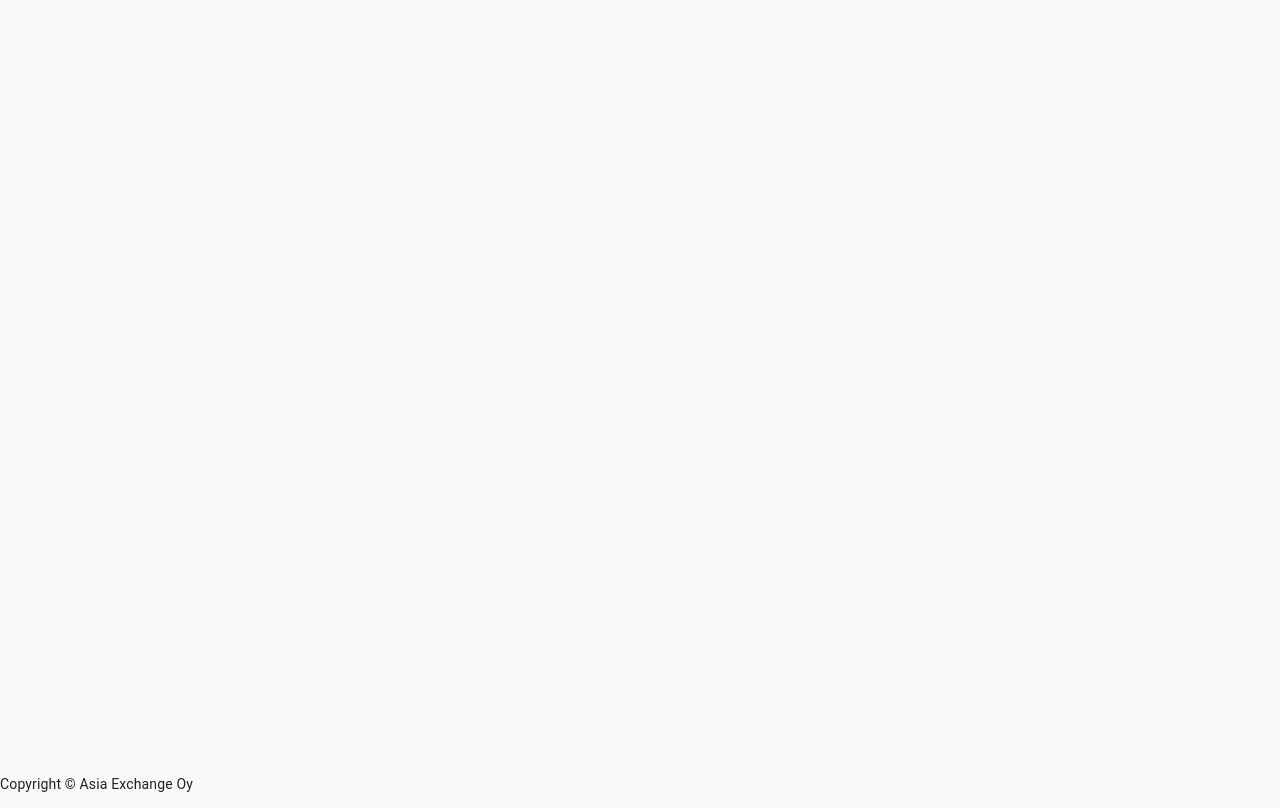
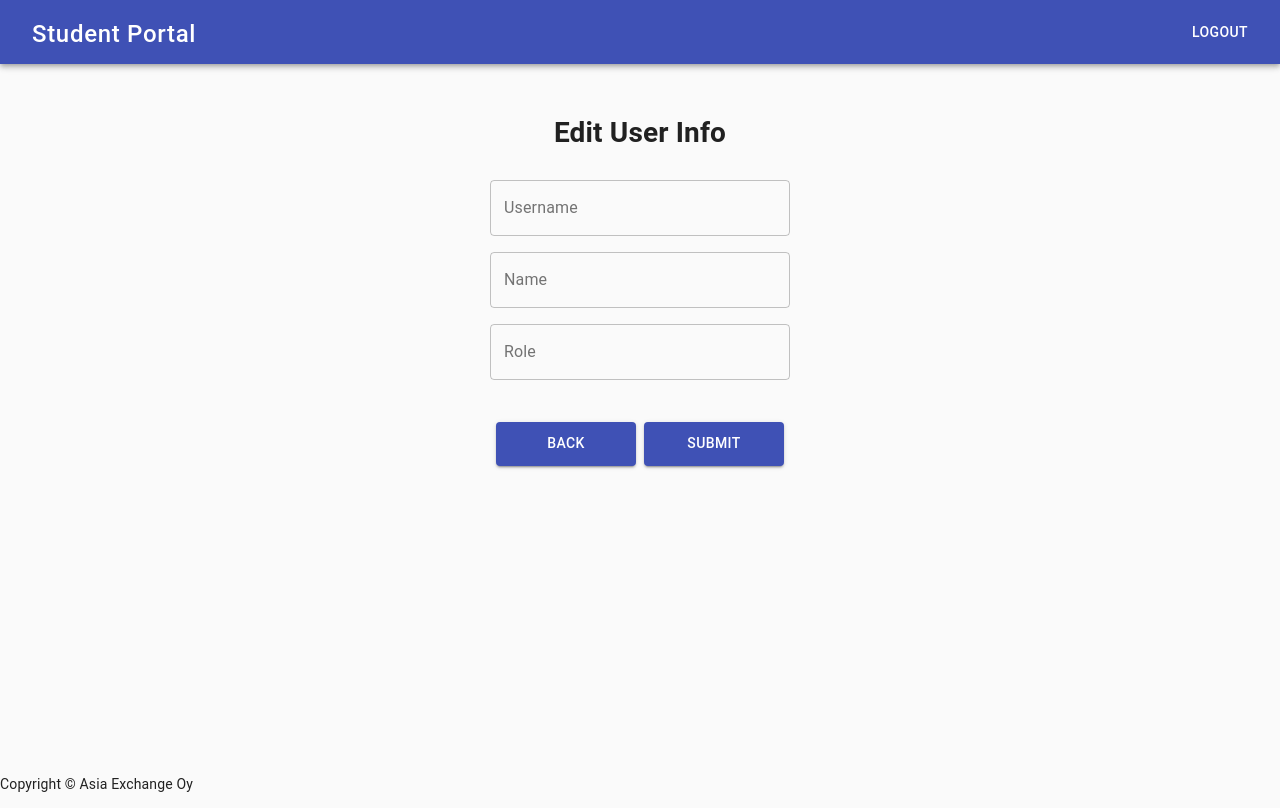
Before and after one commit to wahid2272/managementkit, a React (Create React App) app in the folder client/: page /editUserInfo in a window 1280 px wide. Built offline with nearby package versions, Linux system fonts and the light colour scheme.

Commit message:
Post form created in client side editUserInfo component

```diff
--- a/client/src/App.js
+++ b/client/src/App.js
@@ -2,6 +2,7 @@ import React from "react";
 import Home from "./components/home/Home";
 import Main from "./token/Main";
 import UserManager from './components/users/userDashboard/UserManager';
+import EditUserInfo from './components/users/userDashboard/EditUserInfo';
 import WebsiteManager from './components/users/adminUser/adminWebsiteDashboard/WebsiteManager';
 import Login from "./components/login/Login";
 import Register from "./components/register/Register";
@@ -33,6 +34,7 @@ function App() {
               <Route exact path="/editStudyInfo" render={() => <EditInfo/>} />
               <Route exact path="/createNewInfo" render={() => <CreateNewInfo/>} />
               <Route exact path="/studyInfo" render={() => <StudyInfo/>} />
+              <Route exact path="/editUserInfo" render={() => <EditUserInfo/>} />
             </Switch>
           </div>
         </>
--- /dev/null
+++ b/client/src/components/users/userDashboard/EditUserInfo.js
@@ -0,0 +1,111 @@
+import React, { useState } from 'react';
+import UserNav from "../UserNav";
+import { useHistory } from "react-router-dom";
+import axios from "axios";
+import "../../../App.css";
+
+//Material UI
+import { makeStyles } from "@material-ui/core/styles";
+import Button from "@material-ui/core/Button";
+import TextField from '@material-ui/core/TextField';
+
+const useStyles = makeStyles((theme) => ({
+  root: {
+    '& > *': {
+      margin: theme.spacing(1),
+      width: '35ch',
+    },
+  },
+  button: {
+    width: "10em",
+    padding: "22px",
+    margin: theme.spacing(0.5)
+  },
+  table: {
+    minWidth: 750,
+  },
+  container: {
+    display: 'flex',
+    flexWrap: 'wrap',
+  },
+  textField: {
+    marginLeft: theme.spacing(1),
+    marginRight: theme.spacing(1),
+    width: 300,
+  },
+}));
+
+
+const EditUserInfo = () => {
+  const classes = useStyles();
+  const history = useHistory();
+
+  const [username, setUsername] = useState("");
+  const [name, setName] = useState("");
+  const [role, setRole] = useState("");
+
+  const editInfo = () => {
+    axios.post("http://localhost:3005/api/addNewInfo", {
+      username: username,
+      name: name,
+      role: role,
+    });
+    history.push('/userManage');
+  }
+
+  const handleChange = () => {
+    history.push('/userManage')
+  }
+  return (
+    <div>
+      <UserNav />
+      <div className="center">
+        <h1>Edit User Info</h1>
+
+        <form className={classes.root} noValidate autoComplete="off">
+          <TextField id="outlined-basic" label="Username" variant="outlined" className={classes.textField}
+          onChange={(e) => {
+            setUsername(e.target.value);
+          }}/>
+        </form>
+
+        <form className={classes.root} noValidate autoComplete="off">
+          <TextField id="outlined-basic" label="Name" variant="outlined" className={classes.textField}
+          onChange={(e) => {
+            setName(e.target.value);
+          }}/>
+        </form>
+
+        <form className={classes.root} noValidate autoComplete="off">
+          <TextField id="outlined-basic" label="Role" variant="outlined" className={classes.textField}
+          onChange={(e) => {
+            setRole(e.target.value);
+          }}/>
+        </form>
+
+        <div className="button-padding-top">
+          <Button
+                className={classes.button}
+                variant="contained"
+                color="primary"
+                onClick={handleChange}
+              >
+                Back
+          </Button>
+
+          <Button
+                className={classes.button}
+                variant="contained"
+                color="primary"
+                onClick={editInfo}
+              >
+                Submit
+          </Button>
+
+        </div>
+      </div>
+    </div>
+  );
+};
+
+export default EditUserInfo;
--- a/client/src/components/users/userDashboard/UserManager.js
+++ b/client/src/components/users/userDashboard/UserManager.js
@@ -1,18 +1,19 @@
+import React, { useEffect, useState } from "react";
+import axios from "axios";
+import { useHistory } from "react-router-dom";
+import UserNav from "../UserNav";
+import "../../../App.css";
+
+//Material UI
+import { makeStyles } from "@material-ui/core/styles";
 import Button from "@material-ui/core/Button";
 import Paper from "@material-ui/core/Paper";
-//Material UI
-import { makeStyles } from "@material-ui/core/styles";
 import Table from "@material-ui/core/Table";
 import TableBody from "@material-ui/core/TableBody";
 import TableCell from "@material-ui/core/TableCell";
 import TableContainer from "@material-ui/core/TableContainer";
 import TableHead from "@material-ui/core/TableHead";
 import TableRow from "@material-ui/core/TableRow";
-import axios from "axios";
-import React, { useEffect, useState } from "react";
-import { useHistory } from "react-router-dom";
-import "../../../App.css";
-import UserNav from "../UserNav";
 
 const useStyles = makeStyles((theme) => ({
   root: {
@@ -64,15 +65,15 @@ const AdminUserManager = () => {
     history.push("/dashboard");
   };
 
+  const editUserInfo = () => {
+    history.push("/editUserInfo");
+  };
+
   return (
     <div>
       <UserNav />
       <div className="center">
         <h1 className={classes.heading}>Manage Users</h1>
-        {/* <div className={classes.control}>
-                {users.map(user=>
-                <div key={user.id}>{user.name}</div>)}
-            </div> */}
 
         <div className={classes.control}>
           <TableContainer component={Paper}>
@@ -99,6 +100,7 @@ const AdminUserManager = () => {
                       <Button
                         variant="outlined"
                         className={classes.deleteButtonText}
+                        onClick={editUserInfo}
                       >
                         Edit
                       </Button>
```
Also changed, not shown: 1 other file (tests, documents, lock files or other folders).
